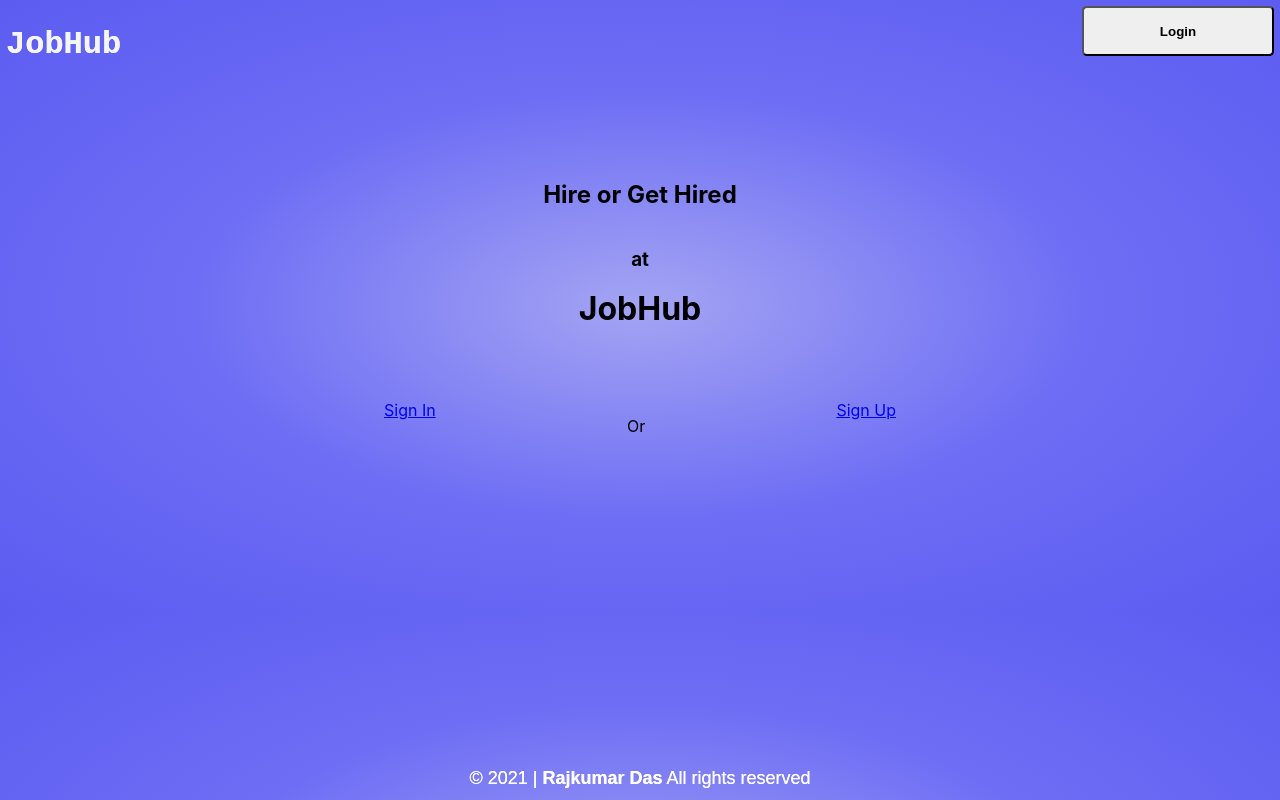
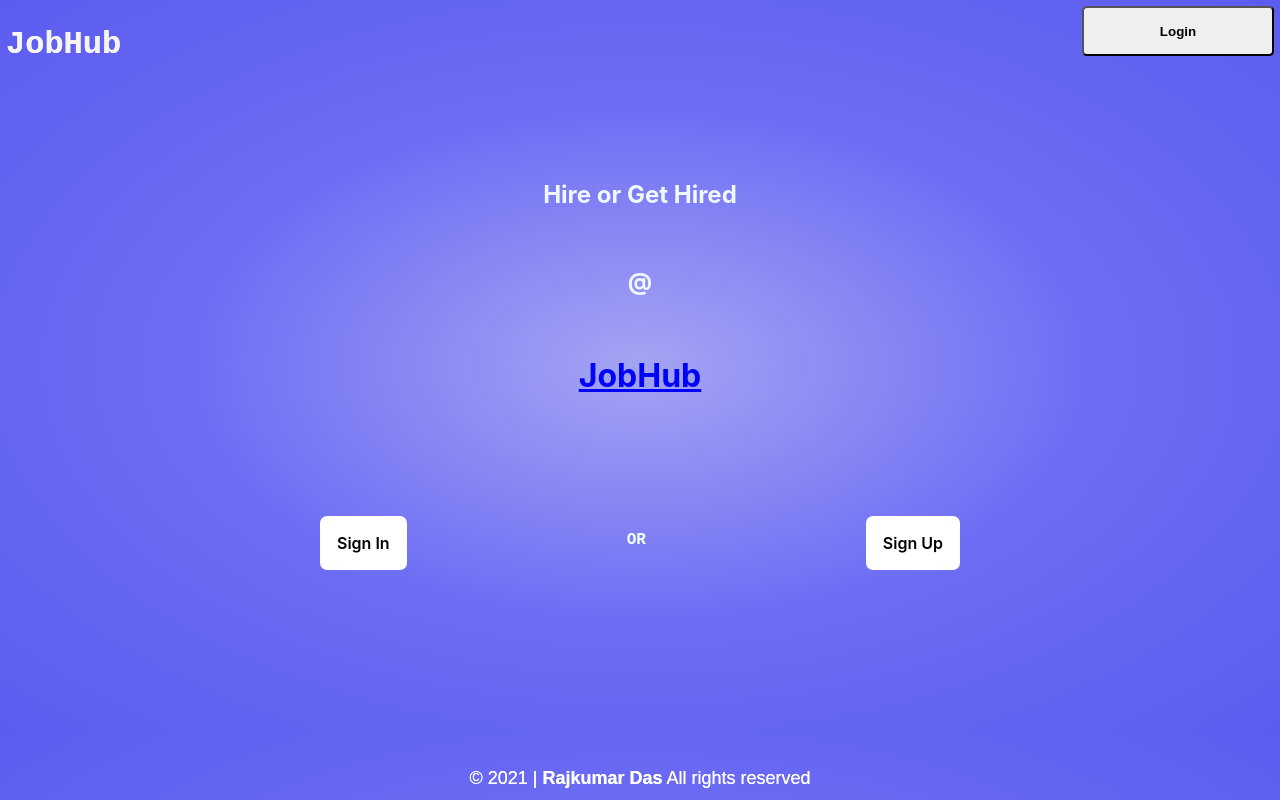
Before and after one commit to rajkumardas2701/job-search-frontend, a React (Create React App) app: page / in a window 1280 px wide. Built offline with nearby package versions, Linux system fonts and the light colour scheme; no server answers.

Commit message:
Add style to home layout

```diff
--- a/src/layouts/Home.js
+++ b/src/layouts/Home.js
@@ -8,13 +8,18 @@ const Home = () => (
   <>
     <NavBar />
     <div className="homeContainer">
-      <h2>Hire or Get Hired</h2>
-      <h3>at</h3>
-      <h1>JobHub</h1>
+      <h2 className="hire-text">
+        Hire or Get Hired
+        <br />
+        <br />
+        <br />
+        @
+      </h2>
+      <h1 className="main-content">JobHub</h1>
       <div className="homeButtonSection">
-        <Link to="/signin">Sign In</Link>
-        <p>Or</p>
-        <Link to="/signup">Sign Up</Link>
+        <Link to="/signin" className="home-btn">Sign In</Link>
+        <p className="text-or">OR</p>
+        <Link to="/signup" className="home-btn">Sign Up</Link>
       </div>
     </div>
     <Footer />
--- a/src/styles/Home.css
+++ b/src/styles/Home.css
@@ -1,7 +1,7 @@
 .homeContainer {
   display: flex;
   flex-direction: column;
-  width: 40%;
+  width: 50%;
   margin: 20vh auto;
   align-items: center;
 }
@@ -12,4 +12,34 @@
   width: 100%;
   justify-content: space-between;
   margin-top: 50px;
+  align-content: center;
 }
+
+.home-btn {
+  border: 2px solid white;
+  padding: 15px;
+  text-decoration: none;
+  color: black;
+  background-color: white;
+  border-radius: 7px;
+  font-weight: 600;
+  margin-top: 50px;
+}
+
+.text-or {
+  margin-top: 65px;
+  font-family: 'Courier New', Courier, monospace;
+  font-weight: 600;
+  color: azure;
+}
+
+.hire-text {
+  color: aliceblue;
+  text-align: center;
+}
+
+.main-content {
+  margin-top: 40px;
+  color: blue;
+  text-decoration: underline;
+}
```
